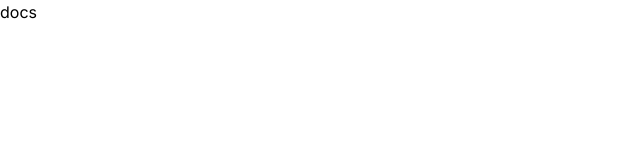
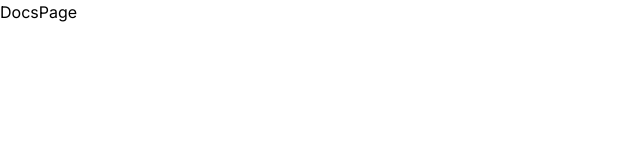
Before and after one commit to mkmule/intro-v3-app, a Next.js app: page /docs in a window 1280 px wide. Shown: the top 160 px of the page, without its empty margins (0-640 px from the left). Built offline with nearby package versions, Linux system fonts and the light colour scheme.

Commit message:
Test grouping route/layouts

```diff
--- /dev/null
+++ b/src/app/(dashboard)/settings/page.tsx
@@ -0,0 +1,7 @@
+const SettingsPage = () => {
+  return (
+    <div>SettingsPage</div>
+  );
+}
+
+export default SettingsPage
--- a/src/app/docs/page.tsx
+++ b/src/app/docs/page.tsx
@@ -1,6 +1,6 @@
 const DocsPage = () => {
   return (
-    <div>docs</div>
+    <div>DocsPage</div>
   );
 }
 
```
